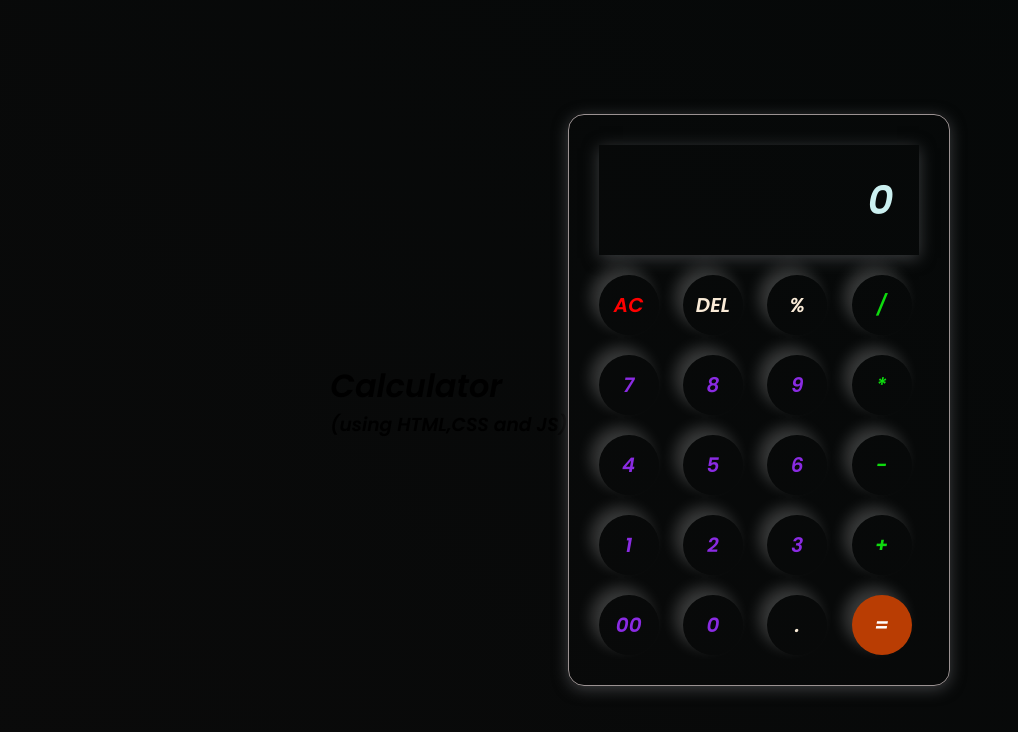
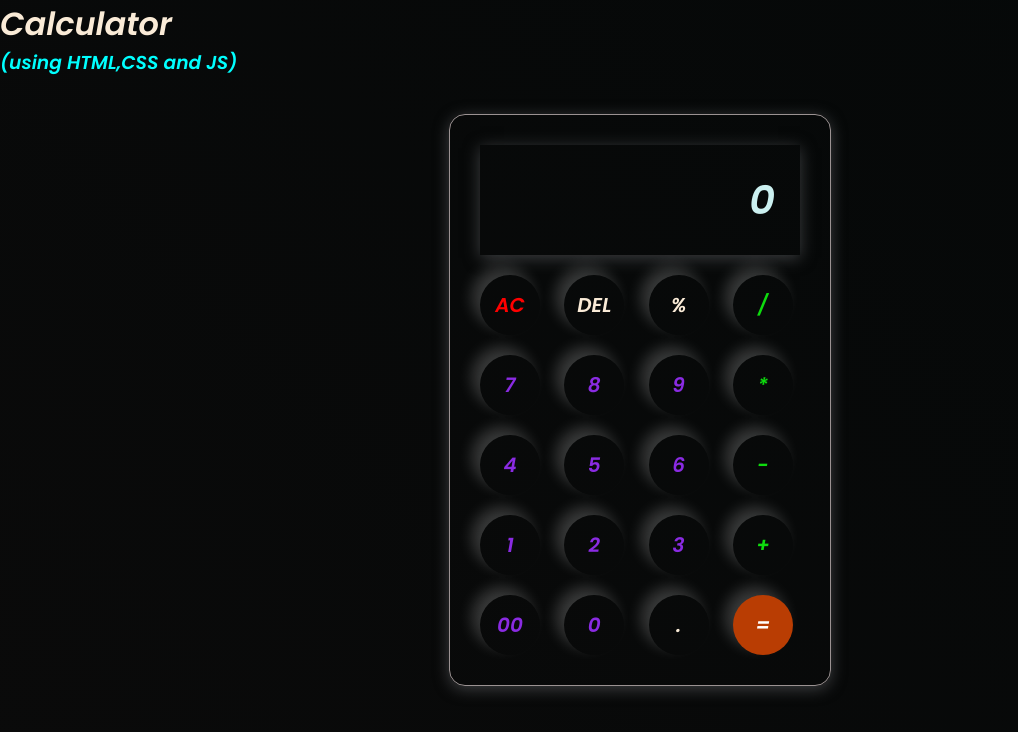
Before and after one commit to anurag24-26/Calculator, a plain HTML site: page index.html in a window 1280 px wide. Shown: the whole page, without its empty margins (0-1018 px from the left). Drawn offline with Linux system fonts and the light colour scheme.

Commit message:
Update style.css

```diff
--- a/style.css
+++ b/style.css
@@ -1,4 +1,4 @@
-  @import url('https://fonts.googleapis.com/css2?family=Poppins:ital,wght@1,600&display=swap');
+@import url('https://fonts.googleapis.com/css2?family=Poppins:ital,wght@1,600&display=swap');
 
 *{
     margin: 0;
@@ -21,6 +21,19 @@ body{
     background: transparent;
     box-shadow: 0px 3px 15px rgba(113,115,119,0.5);
 
+
+}
+
+h1{
+    color: antiquewhite;
+}
+h3{
+    color: aqua;
+}
+.hthree{
+    position:absolute;
+    top:0;
+    left:0;
 
 }
 input{
```
